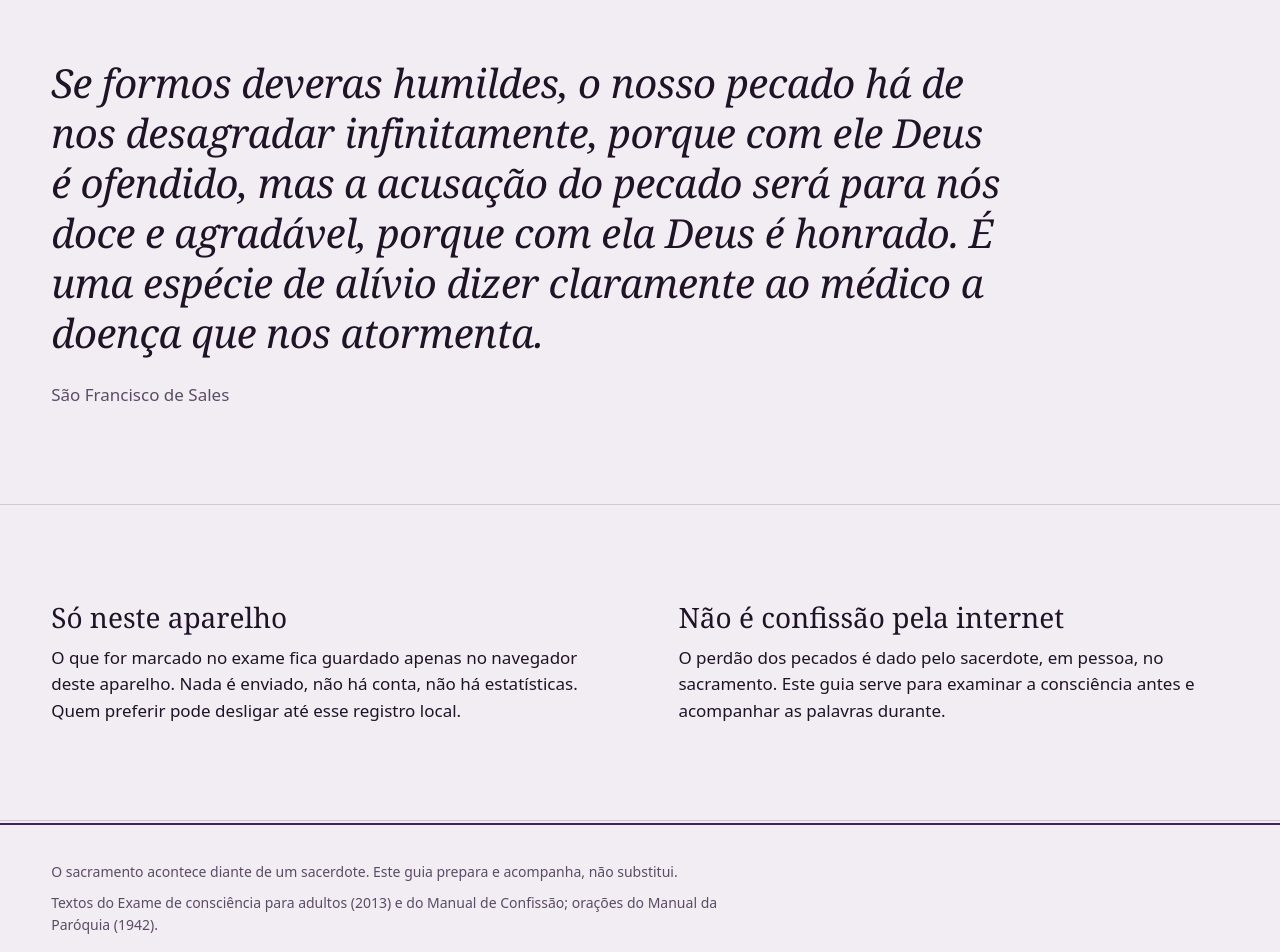
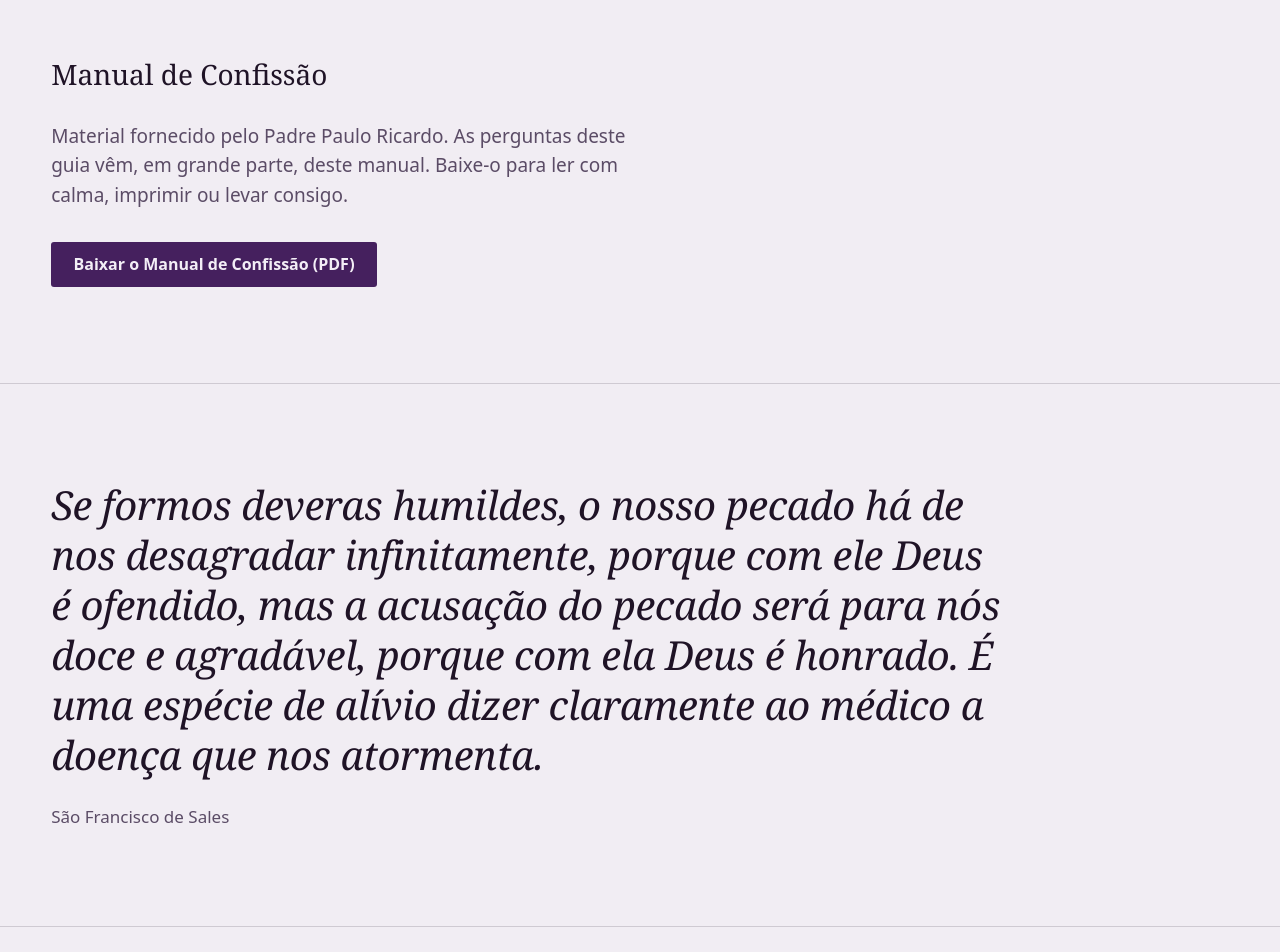
Before and after one commit to edivaldolluisb/confissao, a React (Vite) app: page / in a window 1280 px wide. Shown: the part 1500-2452 px from the top of the page. Built offline with nearby package versions, Linux system fonts and the light colour scheme; a web font is replaced by a local one.

Commit message:
feat: download do Manual de Confissão e contato no rodapé
- Seção própria na página inicial e link na página Preparar para
  baixar o Manual de Confissão, fornecido pelo Padre Paulo Ricardo.
- E-mail de contato no rodapé.

Co-Authored-By: Claude Opus 5.5 <noreply@anthropic.com>

```diff
--- a/src/App.tsx
+++ b/src/App.tsx
@@ -77,8 +77,11 @@ export function App() {
           O sacramento acontece diante de um sacerdote. Este guia prepara e acompanha, não substitui.
         </p>
         <p>
-          Textos do Exame de consciência para adultos (2013) e do Manual de Confissão; orações do Manual
-          da Paróquia (1942).
+          Textos do Exame de consciência para adultos (2013) e do Manual de Confissão, fornecido pelo
+          Padre Paulo Ricardo; orações do Manual da Paróquia (1942).
+        </p>
+        <p>
+          Contato: <a href="mailto:ediluis16@duck.com">ediluis16@duck.com</a>
         </p>
         <button className="discreto" onClick={() => setApagando(true)}>
           Apagar tudo o que está guardado neste aparelho
--- a/src/estilo.css
+++ b/src/estilo.css
@@ -405,6 +405,10 @@ small {
 .faixa {
   padding: clamp(3rem, 8vw, 6rem) var(--borda);
   border-bottom: 1px solid var(--linha);
+}
+
+.faixa > .acoes {
+  margin-top: 2rem;
 }
 
 .faixa:last-child {
--- a/src/paginas/Inicio.tsx
+++ b/src/paginas/Inicio.tsx
@@ -1,4 +1,5 @@
 import type { PointerEvent } from 'react'
+import manualPdf from '../../confissao/manual-de-confissao-ppr.pdf?url'
 import { dataPorExtenso } from '../comum.tsx'
 import { contarItens, tipos } from '../dados/exame.ts'
 import { citacaoSales, rito } from '../dados/textos.ts'
@@ -120,6 +121,19 @@ export function Inicio() {
       </section>
 
       <section className="faixa">
+        <h2>Manual de Confissão</h2>
+        <p className="lide">
+          Material fornecido pelo Padre Paulo Ricardo. As perguntas deste guia vêm, em grande parte,
+          deste manual. Baixe-o para ler com calma, imprimir ou levar consigo.
+        </p>
+        <div className="acoes">
+          <a className="botao" href={manualPdf} download="manual-de-confissao.pdf">
+            Baixar o Manual de Confissão (PDF)
+          </a>
+        </div>
+      </section>
+
+      <section className="faixa">
         <blockquote className="citacao">
           <p>{citacaoSales.texto}</p>
           <footer>{citacaoSales.autor}</footer>
--- a/src/paginas/Preparar.tsx
+++ b/src/paginas/Preparar.tsx
@@ -1,3 +1,4 @@
+import manualPdf from '../../confissao/manual-de-confissao-ppr.pdf?url'
 import { pecadoMortal, requisitos } from '../dados/textos.ts'
 
 export function Preparar() {
@@ -61,6 +62,9 @@ export function Preparar() {
         <a className="botao" href="/exame">
           Fazer o exame de consciência
         </a>
+        <a href={manualPdf} download="manual-de-confissao.pdf">
+          Baixar o Manual de Confissão do Padre Paulo Ricardo (PDF)
+        </a>
       </div>
     </div>
   )
```
